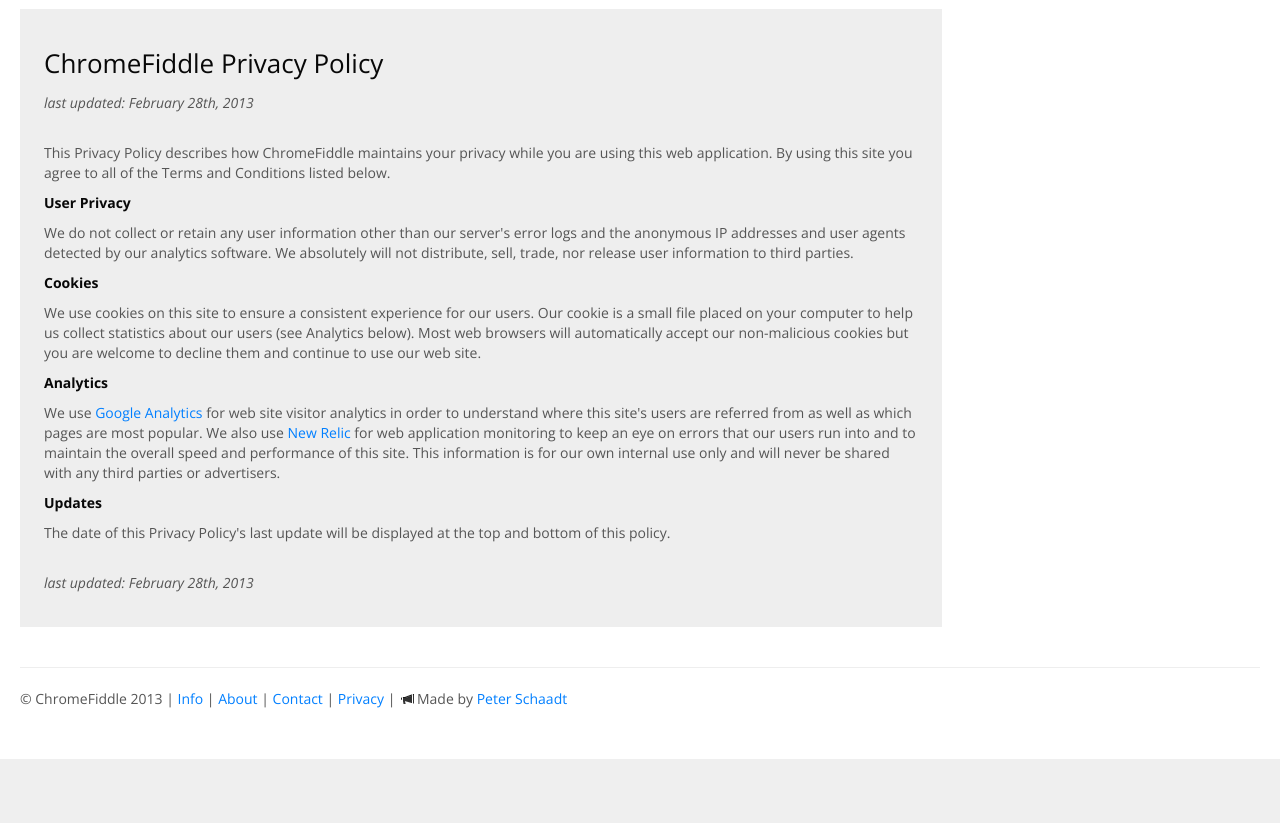
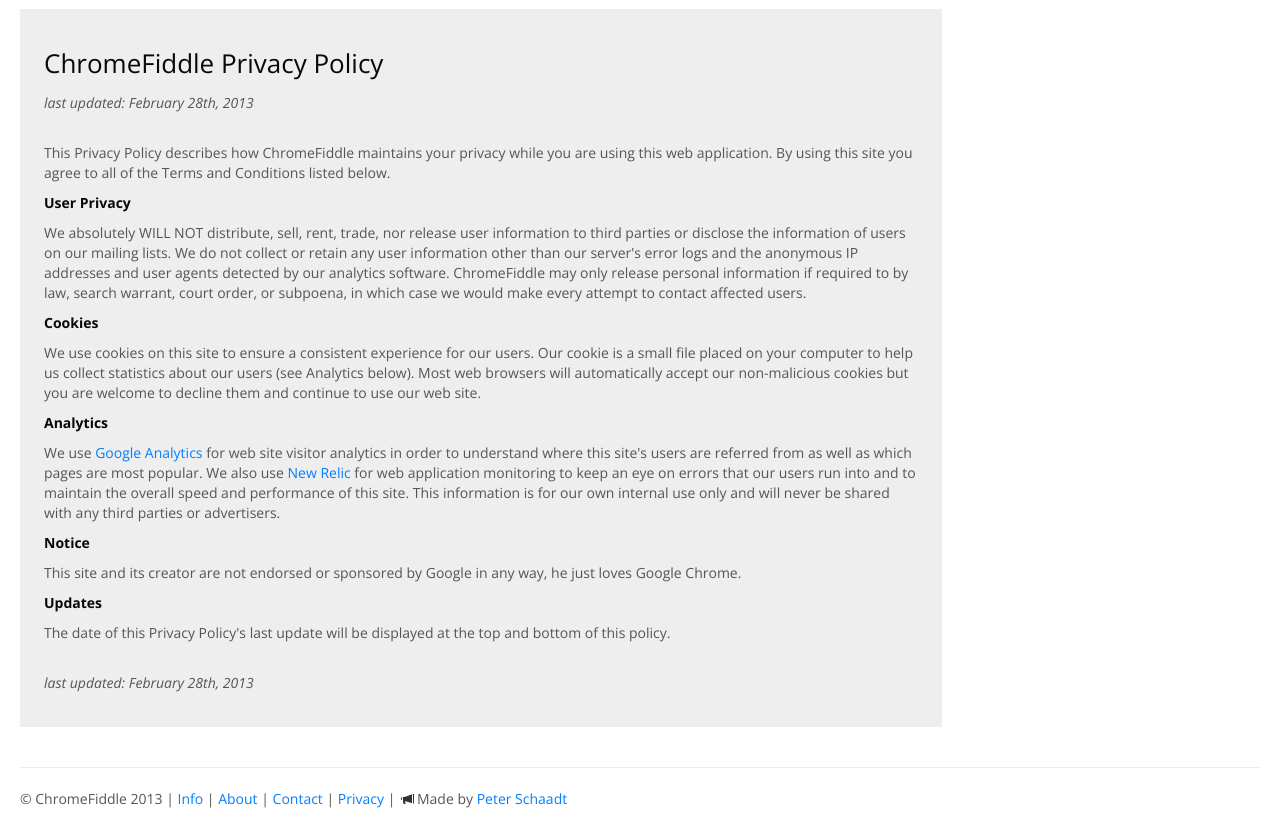
Before and after one commit to peterfschaadt/chromefiddle, a Django app: template flags/templates/privacy.html in a window 1280 px wide. Shown: the part 51-874 px from the top of the page. Before the commit the page ends 810 px from the top, so only its background shows below. Run offline with Django 3.2, Linux system fonts and the light colour scheme; the template is opened without the code that fills it, so the values that code supplies are empty; parts of the project's set-up code (start-up, migrations or seed data) failed here and were passed over; some libraries are stand-ins or nearby versions.

Commit message:
Updated templates and made formatting consistent.

```diff
--- a/flags/templates/about.html
+++ b/flags/templates/about.html
@@ -2,6 +2,7 @@
 {% block title %}About ChromeFiddle{% endblock %}
 
 {% block content %}
+
     <div class="row-fluid">
         <div class="span9 well well-large">
             <h3>About ChromeFiddle</h3>
@@ -15,4 +16,5 @@
             <p>ChromeFiddle was built using the loving combination of Python, Django, PostgreSQL, SQLite3, fabric, and virtualenv. This site is <span class="label label-info">Made in the USA</span> and hosted out of Chicago, Illinois. The source code repository is available on Github at <a href="https://github.com/peterfschaadt/chromefiddle" target="_blank">https://github.com/peterfschaadt/chromefiddle</a>. Feel free to <a href="/contact">contact</a> me if you have any questions!</p>
         </div>
     </div><!--/row-->
+
 {% endblock %}
--- a/flags/templates/home.html
+++ b/flags/templates/home.html
@@ -2,6 +2,7 @@
 {% block title %}ChromeFiddle{% endblock %}
 
 {% block content %}
+
     <div class="row-fluid">
         <div class="span3">
             <div class="well sidebar-nav">
@@ -32,7 +33,6 @@
             {% else %}
                 <h4><a href="/{{ os_slug }}"><span class="label label-{{ os_slug }}">{{ os }}</span></a> has {{ supported_flags.count }} flags available</h4>
             {% endif %}
-{#            <h4><span class="label label-{{ os_slug }}">{{ os }}</span> has {{ supported_flags.count }} flags available</h4>#}
 
             {% for flag in supported_flags %}
                 <div class="row-fluid">
@@ -45,4 +45,5 @@
 
         </div><!--/span-->
     </div><!--/row-->
+
 {% endblock %}
--- a/flags/templates/info.html
+++ b/flags/templates/info.html
@@ -2,6 +2,7 @@
 {% block title %}What is ChromeFiddle?{% endblock %}
 
 {% block content %}
+
     <div class="row-fluid">
         <div class="span9">
             <blockquote>
@@ -18,6 +19,9 @@
             <p>Each Google Chrome release, <a href="https://www.google.com/intl/en/chrome/browser/index.html" target="_blank">Stable</a>, <a href="https://www.google.com/intl/en/chrome/browser/beta.html" target="_blank">Beta</a>, and <a href="https://www.google.com/intl/en/chrome/browser/index.html" target="_blank">Canary</a>, has unique experimental settings that are not enabled by default. Some of these settings control exciting new web features such as real-time <a href="http://www.webrtc.org">WebRTC</a>, <a href="http://www.chromium.org/spdy">SPDY</a>, and <a href="https://developers.google.com/native-client/">Native Client (NaCl)</a>. While these cutting-edge features are just appearing in your browser today, many of these features will gain stability and go on to be major features in future Google Chrome releases. </p>
             <p>That said, there are reasons that Google hasn't enabled these settings and features by default. Some of these reasons may include performance and stability concerns so be mindful and disable any features that cause issues. The settings you enable in chrome://flags will be active for all Chrome users.</p>
             <p>Each operating system, <a href="/mac"><span class="label label-mac-os-x">Mac OS X</span></a>, <a href="/windows"><span class="label label-windows">Windows</span></a>, <a href="/linux"><span class="label label-linux">Linux</span></a>, <a href="/chrome-os"><span class="label label-chrome-os">Chrome OS</span></a>, and <a href="/android"><span class="label label-android">Android</span></a>, all have a different set of experimental settings they can support. Some features may be exclusive to just one operating system.</p>
+
+            <p>To get a look at even more settings and features, check out our <a href="/advanced">advanced</a> page.</p>
         </div>
     </div>
+
 {% endblock %}
--- a/flags/templates/list.html
+++ b/flags/templates/list.html
@@ -2,6 +2,8 @@
 {% block title %}All Flags{% endblock %}
 
 {% block content %}
+
+    <h4><strong>{{ all_flags.count }}</strong> flags total</h4>
 
     {% for flag in all_flags %}
         <div class="row-fluid">
--- a/flags/templates/privacy.html
+++ b/flags/templates/privacy.html
@@ -7,10 +7,11 @@
         <div class="span9 well well-large">
             <h3>ChromeFiddle Privacy Policy</h3>
             <p><em>last updated: February 28th, 2013</em></p><br>
+
             <p>This Privacy Policy describes how ChromeFiddle maintains your privacy while you are using this web application. By using this site you agree to all of the Terms and Conditions listed below.</p>
 
             <h4><strong>User Privacy</strong></h4>
-            <p>We do not collect or retain any user information other than our server's error logs and the anonymous IP addresses and user agents detected by our analytics software. We absolutely will not distribute, sell, trade, nor release user information to third parties.</p>
+            <p>We absolutely WILL NOT distribute, sell, rent, trade, nor release user information to third parties or disclose the information of users on our mailing lists. We do not collect or retain any user information other than our server's error logs and the anonymous IP addresses and user agents detected by our analytics software. ChromeFiddle may only release personal information if required to by law, search warrant, court order, or subpoena, in which case we would make every attempt to contact affected users.</p>
 
             <h4><strong>Cookies</strong></h4>
             <p>We use cookies on this site to ensure a consistent experience for our users. Our cookie is a small file placed on your computer to help us collect statistics about our users (see Analytics below). Most web browsers will automatically accept our non-malicious cookies but you are welcome to decline them and continue to use our web site.</p>
@@ -18,8 +19,12 @@
             <h4><strong>Analytics</strong></h4>
             <p>We use <a href="http://www.google.com/analytics/" target="_blank">Google Analytics</a> for web site visitor analytics in order to understand where this site's users are referred from as well as which pages are most popular. We also use <a href="https://newrelic.com" target="_blank">New Relic</a> for web application monitoring to keep an eye on errors that our users run into and to maintain the overall speed and performance of this site. This information is for our own internal use only and will never be shared with any third parties or advertisers.</p>
 
+            <h4><strong>Notice</strong></h4>
+            <p>This site and its creator are not endorsed or sponsored by Google in any way, he just loves Google Chrome.</p>
+
             <h4><strong>Updates</strong></h4>
             <p>The date of this Privacy Policy's last update will be displayed at the top and bottom of this policy.</p><br>
+
             <p><em>last updated: February 28th, 2013</em></p>
         </div>
     </div><!--/row-->
```
